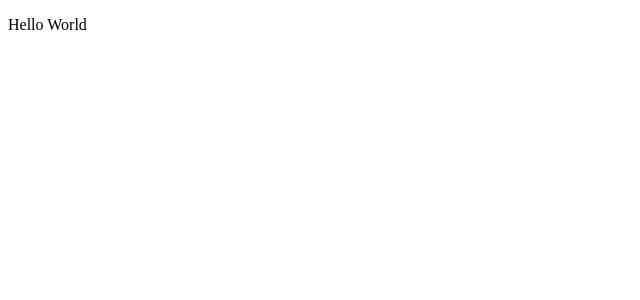
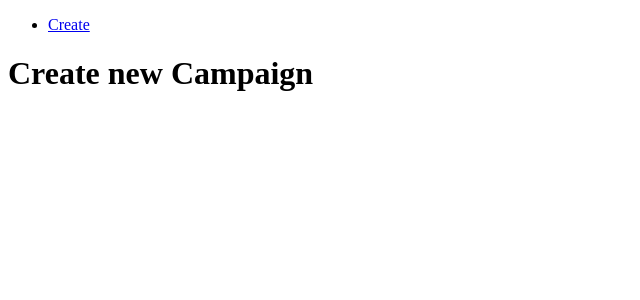
Before and after one commit to Chrysalis-B/you-can-sit-with-us, a React (Create React App) app in the folder frontend/: page /create in a window 1280 px wide. Shown: the top 300 px of the page, without its empty margins (0-640 px from the left). Built offline with nearby package versions, Linux system fonts and the light colour scheme.

Commit message:
Add hardcoded list of unis and add basic routing to front end

```diff
--- a/frontend/package.json
+++ b/frontend/package.json
@@ -5,6 +5,7 @@
   "dependencies": {
     "react": "^16.8.6",
     "react-dom": "^16.8.6",
+    "react-router-dom": "^5.0.1",
     "react-scripts": "3.0.1"
   },
   "scripts": {
--- a/frontend/src/App.js
+++ b/frontend/src/App.js
@@ -1,7 +1,25 @@
 import React from "react";
+import CreateCampaignForm from "./create-campaign-form";
+import { BrowserRouter as Router, Route, Link } from "react-router-dom";
 
 function App() {
-  return <p>Hello World</p>;
+  return (
+    <div>
+      <Router>
+        <div>
+          <nav>
+            <ul>
+              <li>
+                <Link to="/create">Create</Link>
+              </li>
+            </ul>
+          </nav>
+
+          <Route path="/create" exact component={CreateCampaignForm} />
+        </div>
+      </Router>
+    </div>
+  );
 }
 
 export default App;
--- /dev/null
+++ b/frontend/src/create-campaign-form.js
@@ -0,0 +1,12 @@
+import React from "react";
+
+function CreateCampaignForm() {
+  return <div>
+      <h1>Create new Campaign</h1>
+      <form>
+
+      </form>
+  </div>;
+}
+
+export default CreateCampaignForm;
```
Also changed, not shown: 1 other file (tests, documents, lock files or other folders).
